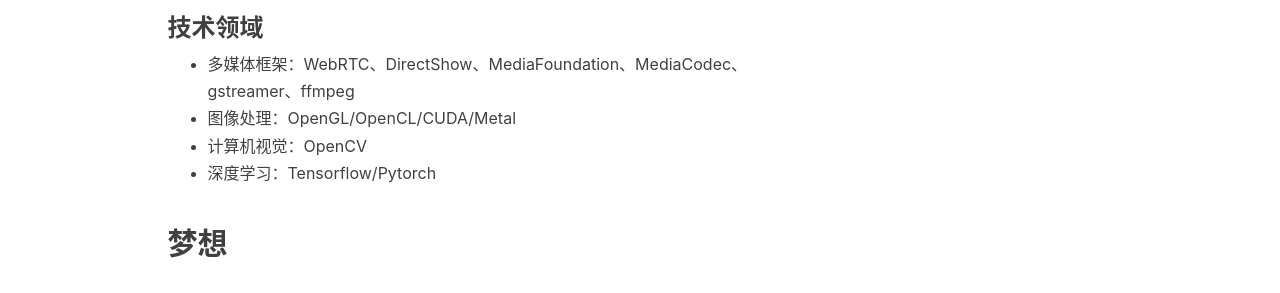
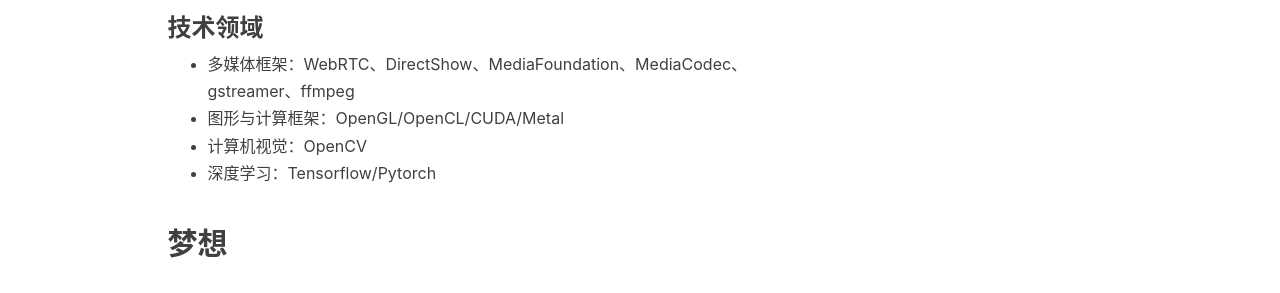
Before and after one commit to jackwuwei/jackwuwei.github.io, a Jekyll site: the page built from about.html, in a window 1280 px wide. Shown: the part 1511-1804 px from the top of the page. Built offline with Jekyll 4.4.1, drawn with Linux system fonts in a browser that asks for light colours; nearby versions of some CDN libraries; comment, search, counter and statistics services are not loaded.

Commit message:
Update about.html

```diff
--- a/about.html
+++ b/about.html
@@ -30,7 +30,7 @@ header-img: "img/tag-bg.jpg"
     <h3>技术领域</h3>
         <ul>
             <li>多媒体框架：WebRTC、DirectShow、MediaFoundation、MediaCodec、gstreamer、ffmpeg</li>
-            <li>图像处理：OpenGL/OpenCL/CUDA/Metal </li>
+            <li>图形与计算框架：OpenGL/OpenCL/CUDA/Metal </li>
             <li>计算机视觉：OpenCV </li>
             <li>深度学习：Tensorflow/Pytorch </li>
         </ul>
```
